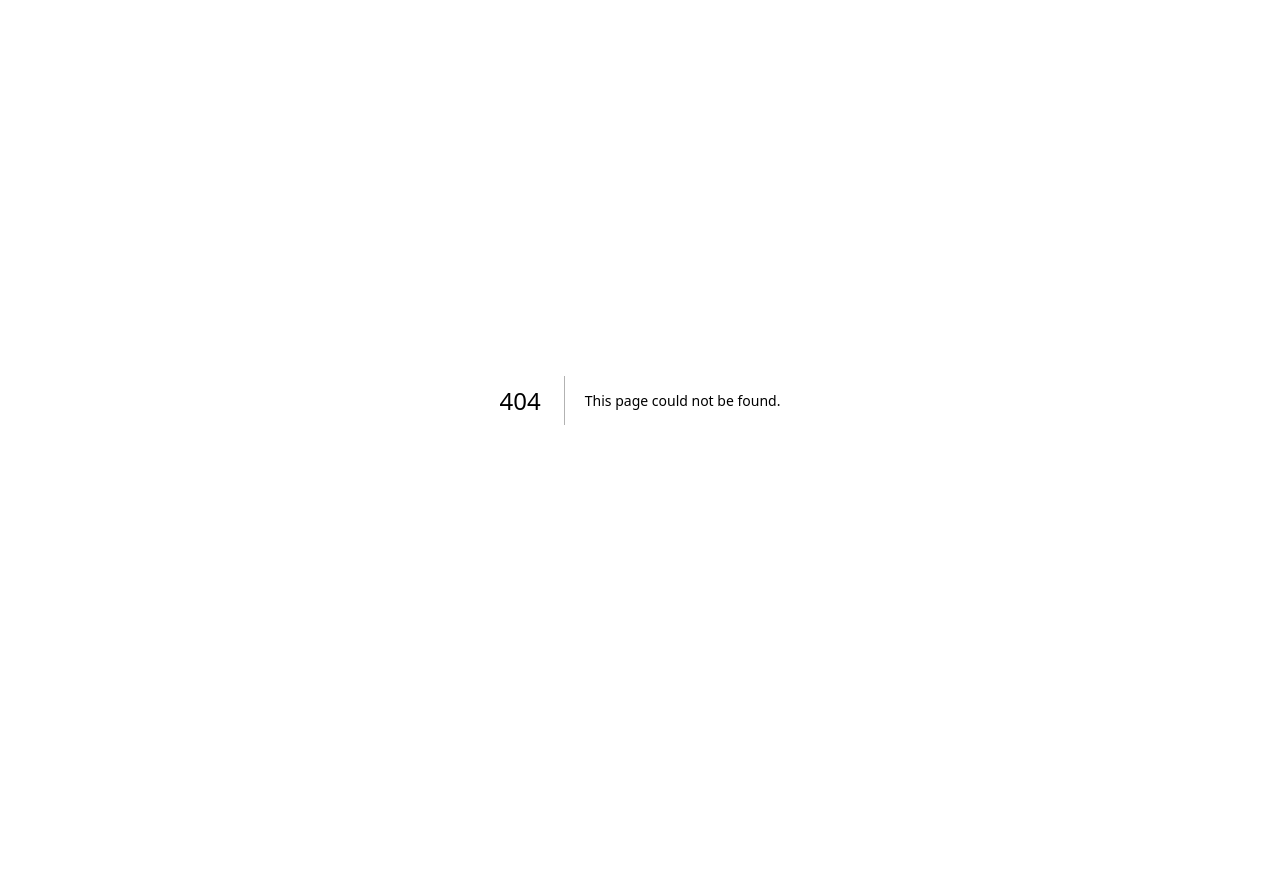
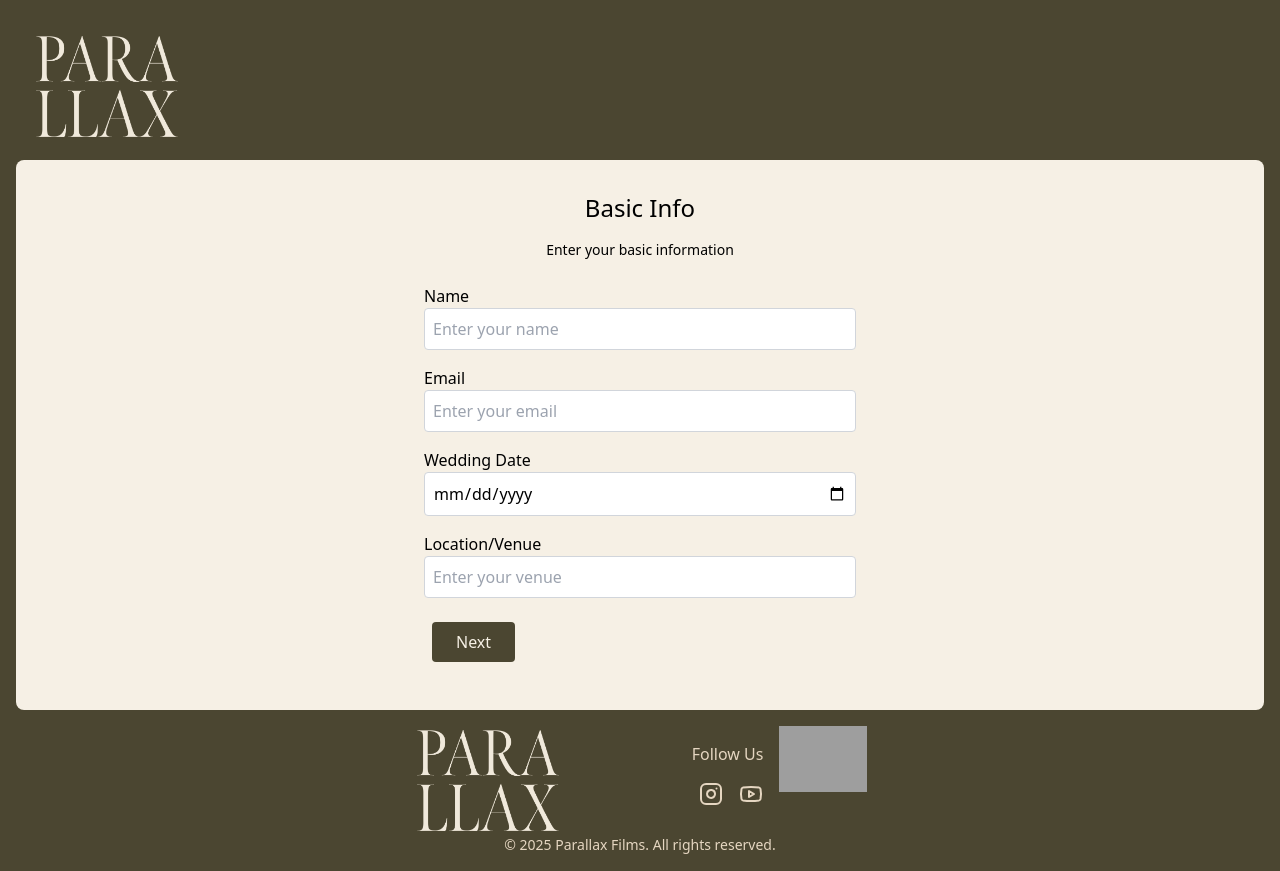
Before and after one commit to DavieDevs/parallax-films, a Next.js app: page /contact in a window 1280 px wide. Before the commit this address had no page. Before the commit the page ends 800 px from the top, so only its background shows below. Built offline with nearby package versions, Linux system fonts and the light colour scheme; grey boxes are pictures that could not be loaded.

Commit message:
feat: implement inquiry form (PF-7-Booking) (#7)
Co-authored-by: Damian Padilla <damianpadilla@Mac.lan>

```diff
--- /dev/null
+++ b/src/app/components/Inquiry.tsx
@@ -0,0 +1,235 @@
+"use client";
+import { useState } from "react";
+
+export default function Inquiry() {
+  const [step, setStep] = useState(1);
+
+  const [formData, setFormData] = useState({
+    name: "",
+    email: "",
+    weddingDate: "",
+    venue: "",
+    visionCoverage: "",
+    visionStyle: "",
+    visionHours: "",
+    budget: "",
+    addons: [] as string[],
+    message: "",
+  });
+
+  const handleChange = (
+    e: React.ChangeEvent<HTMLInputElement | HTMLTextAreaElement>
+  ) => {
+    const { name, value } = e.target;
+    setFormData((prev) => ({ ...prev, [name]: value }));
+  };
+
+  const handleSubmit = (e: React.FormEvent) => {
+    e.preventDefault();
+    console.log("Submitted data:", formData);
+    // You can send data to your backend or Supabase/Appwrite here
+  };
+
+  const nextStep = () => setStep((prev) => Math.min(prev + 1, 4));
+  const prevStep = () => setStep((prev) => Math.max(prev - 1, 1));
+
+  const stepTitles: { [key: number]: string } = {
+    1: "Basic Info",
+    2: "Your Vision",
+    3: "Budget",
+    4: "Add-ons",
+  };
+
+  return (
+    <div className="bg-lace w-full rounded-lg flex flex-col items-center p-8">
+      <h1 className="text-2xl mb-4">{stepTitles[step]}</h1>
+
+      <form
+        className="w-full max-w-md flex flex-col items-center"
+        onSubmit={handleSubmit}
+      >
+        {/* Step 1: Basic Info */}
+        {step === 1 && (
+          <>
+            <h3 className="text-sm text-center mb-4">
+              Enter your basic information
+            </h3>
+
+            <div className="w-full p-2">
+              <label>Name</label>
+              <input
+                type="text"
+                name="name"
+                value={formData.name}
+                onChange={handleChange}
+                placeholder="Enter your name"
+                className="border border-gray-300 rounded p-2 w-full"
+              />
+            </div>
+
+            <div className="w-full p-2">
+              <label>Email</label>
+              <input
+                type="email"
+                name="email"
+                value={formData.email}
+                onChange={handleChange}
+                placeholder="Enter your email"
+                className="border border-gray-300 rounded p-2 w-full"
+              />
+            </div>
+
+            <div className="w-full p-2">
+              <label>Wedding Date</label>
+              <input
+                type="date"
+                name="weddingDate"
+                value={formData.weddingDate}
+                onChange={handleChange}
+                className="border border-gray-300 rounded p-2 w-full"
+              />
+            </div>
+
+            <div className="w-full p-2">
+              <label>Location/Venue</label>
+              <input
+                type="text"
+                name="venue"
+                value={formData.venue}
+                onChange={handleChange}
+                placeholder="Enter your venue"
+                className="border border-gray-300 rounded p-2 w-full"
+              />
+            </div>
+          </>
+        )}
+
+        {/* Step 2: Vision */}
+        {step === 2 && (
+          <>
+            <h3 className="text-sm text-center mb-4">
+              Tell me about your vision
+            </h3>
+
+            <div className="w-full p-2">
+              <label>What kind of coverage are you looking for?</label>
+              <input
+                type="text"
+                name="visionCoverage"
+                value={formData.visionCoverage}
+                onChange={handleChange}
+                placeholder="Full day, Ceremony only, etc"
+                className="border border-gray-300 rounded p-2 w-full"
+              />
+            </div>
+
+            <div className="w-full p-2">
+              <label>What style best describes your vision?</label>
+              <input
+                type="text"
+                name="visionStyle"
+                value={formData.visionStyle}
+                onChange={handleChange}
+                placeholder="Cinematic, documentary, etc."
+                className="border border-gray-300 rounded p-2 w-full"
+              />
+            </div>
+
+            <div className="w-full p-2">
+              <label>How many hours of coverage do you need?</label>
+              <input
+                type="text"
+                name="visionHours"
+                value={formData.visionHours}
+                onChange={handleChange}
+                placeholder="8 hours, 10 hours, more"
+                className="border border-gray-300 rounded p-2 w-full"
+              />
+            </div>
+          </>
+        )}
+
+        {/* Step 3: Budget */}
+        {step === 3 && (
+          <>
+            <h3 className="text-sm text-center mb-4">What is your budget?</h3>
+
+            <div className="w-full p-2">
+              <input
+                type="text"
+                name="budget"
+                value={formData.budget}
+                onChange={handleChange}
+                placeholder="Enter your budget range"
+                className="border border-gray-300 rounded p-2 w-full"
+              />
+            </div>
+          </>
+        )}
+
+        {/* Step 4: Add-ons */}
+        {step === 4 && (
+          <>
+            <h3 className="text-sm text-center mb-4">
+              Would you like any add-ons?
+            </h3>
+            <div className="w-full p-2 space-y-2">
+              {["Drone Footage", "RAW Files", "Social Media Edit"].map(
+                (option) => (
+                  <label key={option} className="flex items-center gap-2">
+                    <input
+                      type="checkbox"
+                      name="addons"
+                      value={option}
+                      checked={formData.addons.includes(option)}
+                      onChange={(e) => {
+                        const checked = e.target.checked;
+                        setFormData((prev) => ({
+                          ...prev,
+                          addons: checked
+                            ? [...prev.addons, option]
+                            : prev.addons.filter((item) => item !== option),
+                        }));
+                      }}
+                    />
+                    {option}
+                  </label>
+                )
+              )}
+            </div>
+          </>
+        )}
+
+        {/* Navigation Buttons */}
+        <div className="w-full flex justify-between p-4">
+          {step > 1 && (
+            <button
+              type="button"
+              onClick={prevStep}
+              className="bg-gray-300 px-4 py-2 rounded"
+            >
+              Back
+            </button>
+          )}
+
+          {step < 4 ? (
+            <button
+              type="button"
+              onClick={nextStep}
+              className="bg-mosswood px-6 py-2 text-lace rounded hover:bg-mosswood-dark"
+            >
+              Next
+            </button>
+          ) : (
+            <button
+              type="submit"
+              className="bg-mosswood px-6 py-2 text-lace rounded hover:bg-mosswood-dark"
+            >
+              Submit
+            </button>
+          )}
+        </div>
+      </form>
+    </div>
+  );
+}
--- /dev/null
+++ b/src/app/contact/page.tsx
@@ -0,0 +1,17 @@
+import Navigation from "../components/Navigation";
+import Footer from "../components/Footer";
+import Inquiry from "../components/Inquiry";
+
+export default function Contact() {
+  return (
+    <div className="bg-mosswood min-h-screen flex flex-col items-center">
+      <Navigation />
+
+      <main className="w-full pt-40 px-4">
+        <Inquiry />
+      </main>
+
+      <Footer />
+    </div>
+  );
+}
--- a/src/app/page.tsx
+++ b/src/app/page.tsx
@@ -5,7 +5,6 @@ import BrandedSpacer from "./components/BrandedSpacer";
 import FeatureFilmSection from "./components/FeatureFilmSection";
 import Bio from "./components/Bio";
 import Testimonial from "./components/Testimonial";
-import Footer from "./components/Footer";
 
 export default function Home() {
   return (
@@ -19,7 +18,6 @@ export default function Home() {
       <FeatureFilmSection />
       <Bio />
       <Testimonial />
-      <Footer />
     </div>
   );
 }
--- a/tailwind.config.mjs
+++ b/tailwind.config.mjs
@@ -9,7 +9,7 @@ export default {
       colors: {
         mosswood: "#4b4631",
         sand: "#E5D6C1",
-        primary: "#4b4631",
+        lace: "#F6F0E5",
         secondary: "#8a7c4a",
         accent: "#c9b96e",
       },
```
